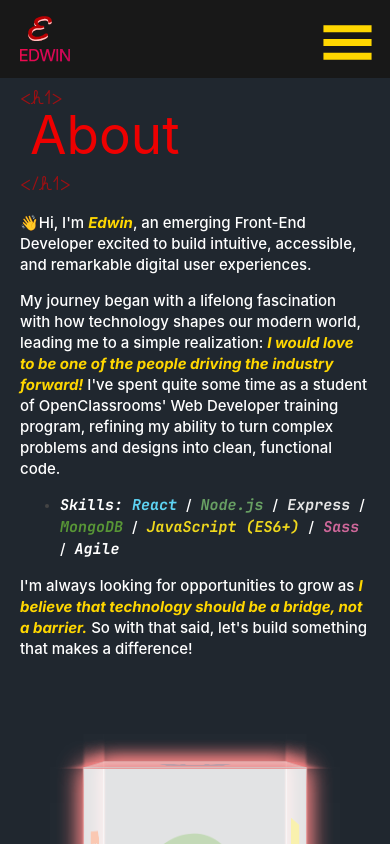
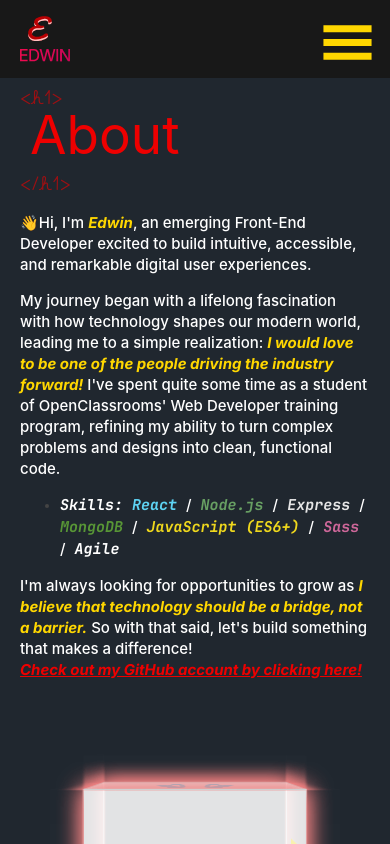
Before and after one commit to EAE00-src/EE-Portfolio_Website, a React (Vite) app: page /EE-Portfolio_Website/about in a window 390 px wide. Shown: the top 844 px of the page. Built offline with nearby package versions, Linux system fonts and the light colour scheme; a web font is replaced by a local one.

Commit message:
V1.2.9.1 -Added a more accessible link to About page for GitHub only for mobile devices

```diff
--- a/src/pages/About/About.jsx
+++ b/src/pages/About/About.jsx
@@ -62,7 +62,8 @@ const About = () => {
                     </ul>
                 <p>
                     I'm always looking for opportunities to grow as <span className='about-span'>I believe that technology should be a bridge,
-                    not a barrier.</span> {' '} So with that said, let's build something that makes a difference!
+                    not a barrier.</span> {' '} So with that said, let's build something that makes a difference! {''}
+                    <a target='_blank' rel='noreferrer' className='mobile-git' aria-label='Go to GitHub' href='https://github.com/EAE00-src'>Check out my GitHub account by clicking here!</a>
                 </p>
             </div>
 
--- a/src/pages/About/About.scss
+++ b/src/pages/About/About.scss
@@ -5,6 +5,12 @@
     color: #ffd700;
     font-style: italic;
     font-weight: bold;
+}
+.mobile-git {
+    display: none;
+    font-style: italic;
+    font-weight: bold;
+    color: $primary-red;
 }
 /*Cube SCSS*/
 .stage-cube-cont{
@@ -102,4 +108,7 @@
         height: 0%;
         overflow: visible;
     }
+    .mobile-git{
+        display: block;
+    }
 }
```
